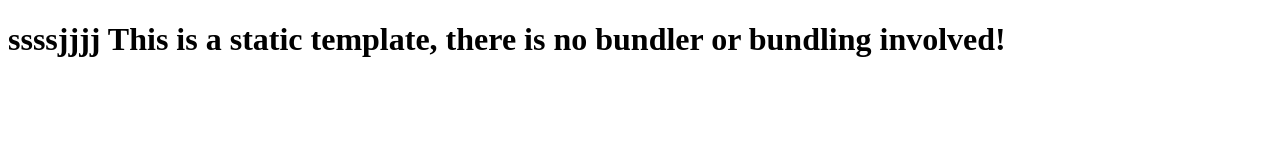
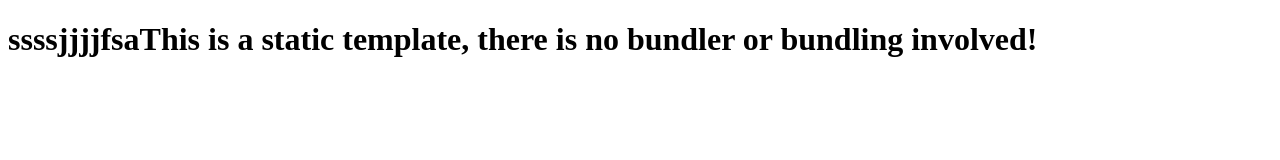
Before and after one commit to runejensencom/farmer, a website: page index.html in a window 1280 px wide. Drawn offline with Linux system fonts and the light colour scheme.

Commit message:
Update index.html

```diff
--- a/index.html
+++ b/index.html
@@ -8,7 +8,7 @@
   </head>
   <body>
     <h1>
-      ssssjjjj This is a static template, there is no bundler or bundling involved!
+      ssssjjjjfsaThis is a static template, there is no bundler or bundling involved!
     </h1>
   </body>
 </html>
```
